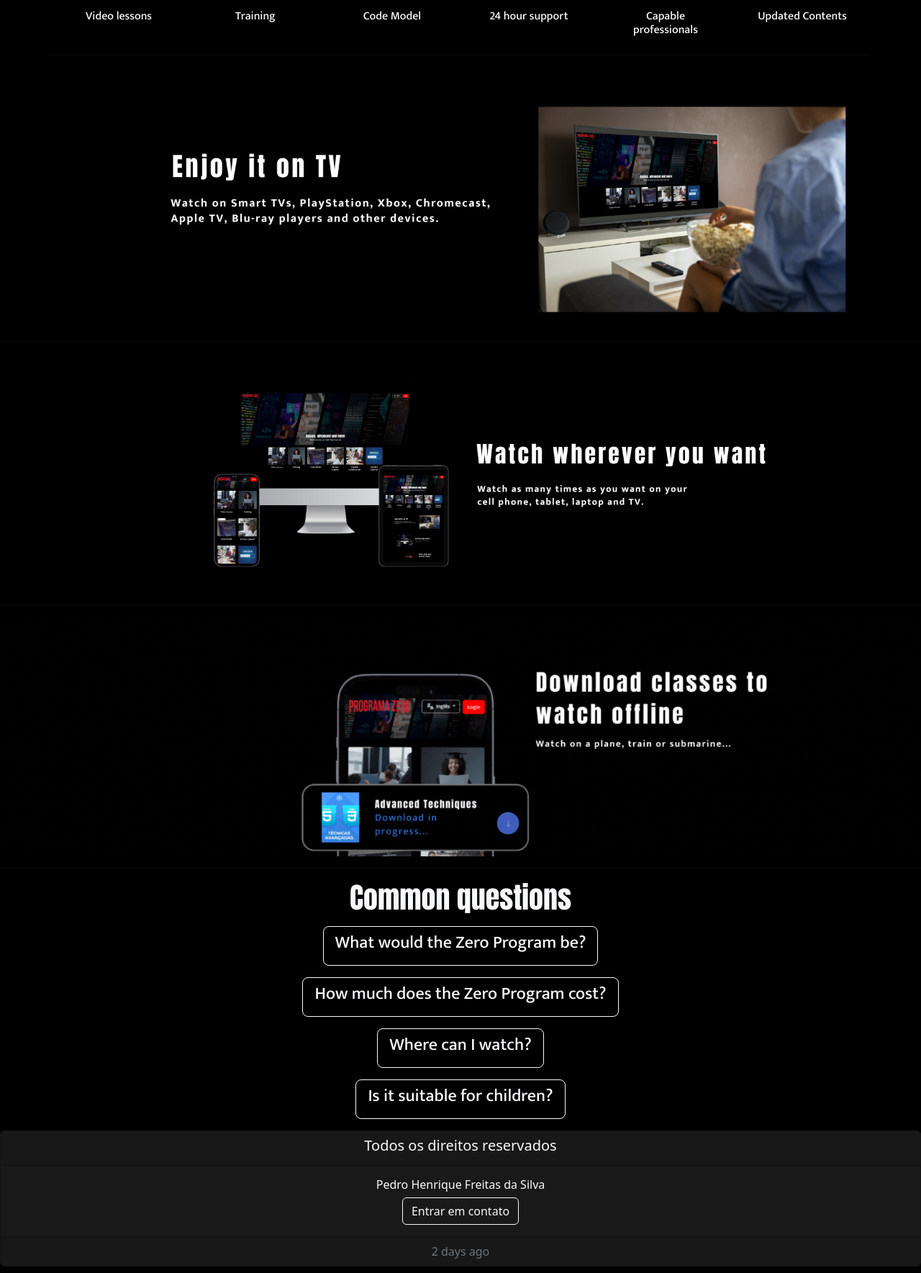
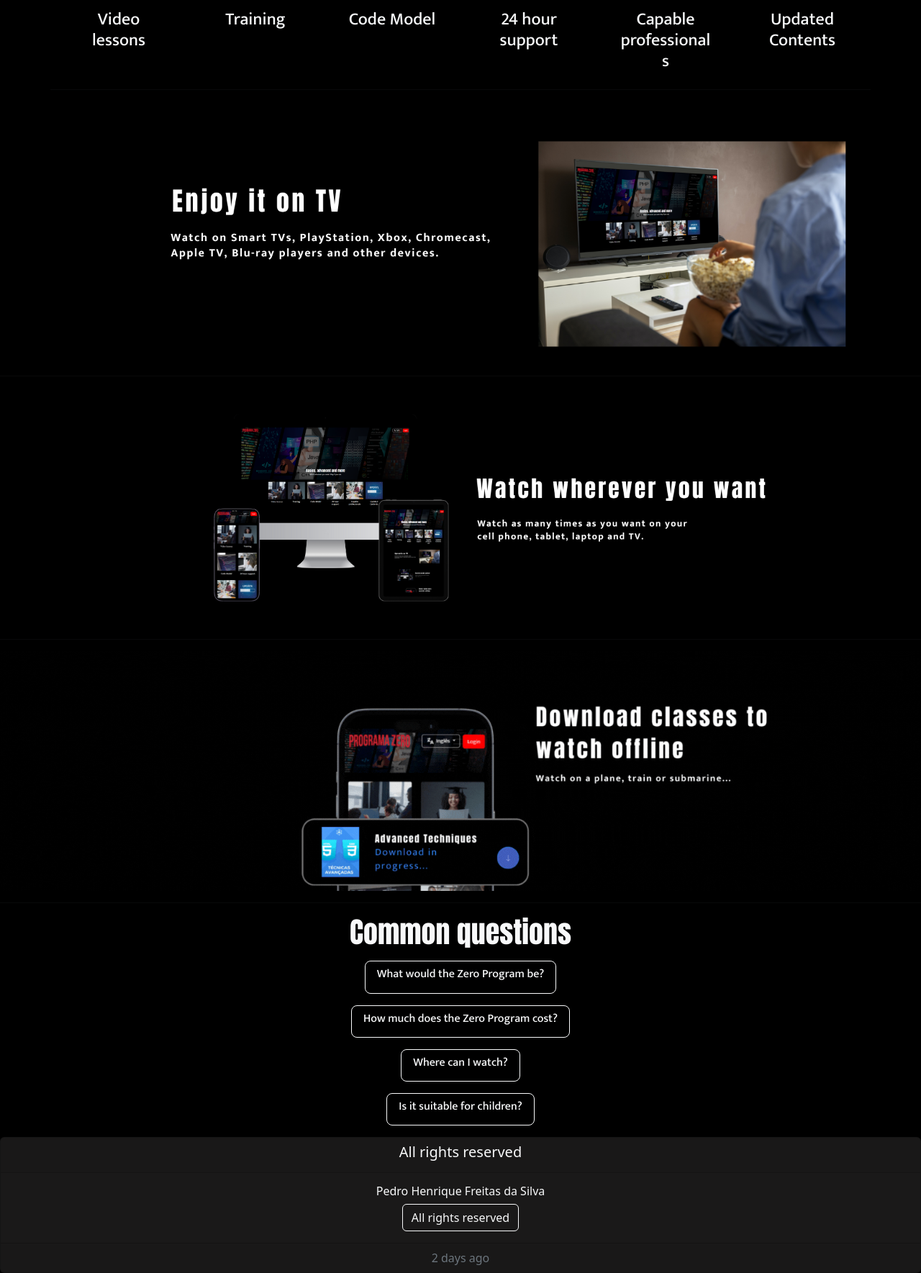
Before and after one commit to PedroBakerofc/Portif-lio, a plain HTML site: page ingles.html in a window 1280 px wide. Shown: the part 1152-2921 px from the top of the page at 72% size. Drawn offline with nearby package versions, Linux system fonts and the light colour scheme.

Commit message:
Update ingles.html

```diff
--- a/ingles.html
+++ b/ingles.html
@@ -63,8 +63,8 @@
                     <div class="card h-100" style="background-color: black;">
                        <a href="https://www.youtube.com/watch?v=gQojMIhELvM&list=PLoYCgNOIyGAB_8_iq1cL8MVeun7cB6eNc" target="_blank"><img src="img/video aulas.png" class="card-img-top" alt="..."></a>
                        <div class="card-body">
-                        <h6 class="card-title text-light" style="text-align:center ; font-family: mukta;">Video lessons
-                        </h6>
+                        <h4 class="card-title text-light" style="text-align:center ; font-family: mukta;">Video lessons
+                        </h4>
                         </div>
                       </div>
                   </div>
@@ -74,8 +74,8 @@
                     <div class="card h-100" style="background-color: black;">
                        <a href="https://www.udemy.com/course/the-complete-web-development-bootcamp/?gad_source=1&gclid=CjwKCAjwh4-wBhB3EiwAeJsppGQ46y8zqxEfWtq4-J2xq-nRJ5dNSczizCDeMboomRFcoN8qsL_dUxoCxh4QAvD_BwE&matchtype=b&utm_campaign=WebDevelopment_v.PROF_la.EN_cc.BR_ti.8322&utm_content=deal4584&utm_medium=udemyads&utm_source=adwords&utm_term=_._ag_121407285113_._ad_654184984751_._kw_programming+for+beginners_._de_c_._dm__._pl__._ti_kwd-131864717_._li_1001735_._pd__._&couponCode=2021PM25" target="_blank"><img src="img/Capacitação.png" class="card-img-top" alt="..." ></a>
                        <div class="card-body">
-                        <h6 class="card-title text-light" style="text-align:center ; font-family: mukta;">Training
-                        </h6>
+                        <h4 class="card-title text-light" style="text-align:center ; font-family: mukta;">Training
+                        </h4>
                         </div>
                       </div>
                   </div>
@@ -84,8 +84,8 @@
                     <div class="card h-100" style="background-color: black;">
                        <a href="https://www.scriptbrasil.com.br/codigos/" target="_blank"><img src="img/Códigos Modelo.png" class="card-img-top" alt="..."></a>
                        <div class="card-body">
-                        <h6 class="card-title text-light" style="text-align:center ; font-family: mukta;"> Code Model
-                        </h6>
+                        <h4 class="card-title text-light" style="text-align:center ; font-family: mukta;"> Code Model
+                        </h4>
                         </div>
                       </div>
                   </div>
@@ -94,8 +94,8 @@
                     <div class="card h-100" style="background-color: black;">
                        <a href="https://www.codeproject.com/" target="_blank"><img src="img/suporte.png" class="card-img-top" alt="..."></a>
                        <div class="card-body">
-                        <h6 class="card-title text-light" style="text-align:center ; font-family: mukta;">24 hour support
-                        </h6>
+                        <h4 class="card-title text-light" style="text-align:center ; font-family: mukta;">24 hour support
+                        </h4>
                         </div>
                       </div>
                   </div>
@@ -104,8 +104,8 @@
                     <div class="card h-100" style="background-color: black;">
                        <a href="https://chat.openai.com/" target="_blank"><img src="img/profissionais.png" class="card-img-top" alt="..."></a>
                        <div class="card-body">
-                        <h6 class="card-title text-light" style="text-align:center ; font-family: mukta;">Capable professionals
-                        </h6>
+                        <h4 class="card-title text-light" style="text-align:center ; font-family: mukta;">Capable professionals
+                        </h4>
                         </div>
                       </div>
                   </div>
@@ -114,8 +114,8 @@
                     <div class="card h-100" style="background-color: black;">
                        <a href="https://www.bitdegree.org/learn/" target="_blank"><img src="img/atualizados.png" class="card-img-top" alt="..."></a>
                        <div class="card-body">
-                        <h6 class="card-title text-light" style="text-align:center ; font-family: mukta;">Updated Contents
-                        </h6>
+                        <h4 class="card-title text-light" style="text-align:center ; font-family: mukta;">Updated Contents
+                        </h4>
                         </div>
                       </div>
                     </div>
@@ -147,7 +147,7 @@
 
               <p>
                 <center><button class="btn btn-outline-light btn-lg" type="button" data-bs-toggle="collapse" data-bs-target="#collapse" aria-expanded="false" aria-controls="collapseExample">
-                  <h4 style="font-family: mukta;">What would the Zero Program be?</h4>
+                  <h6 style="font-family: mukta;">What would the Zero Program be?</h6>
                 </button></center>
               </p>
               <div class="collapse" id="collapse">
@@ -162,7 +162,7 @@
 
               <p>
                 <center><button class="btn btn-outline-light btn-lg" type="button" data-bs-toggle="collapse" data-bs-target="#collapse2" aria-expanded="false" aria-controls="collapseExample">
-                  <h4 style="font-family: mukta;">How much does the Zero Program cost?</h4>
+                  <h6 style="font-family: mukta;">How much does the Zero Program cost?</h6>
                 </button></center>
               </p>
               <div class="collapse" id="collapse2">
@@ -176,7 +176,7 @@
 
               <p>
                 <center><button class="btn btn-outline-light btn-lg" type="button" data-bs-toggle="collapse" data-bs-target="#collapse3" aria-expanded="false" aria-controls="collapseExample">
-                  <h4 style="font-family: mukta;">Where can I watch?</h4>
+                  <h6 style="font-family: mukta;">Where can I watch?</h6>
                 </button></center>
               </p>
               <div class="collapse" id="collapse3">
@@ -190,7 +190,7 @@
 
               <p>
                 <center><button class="btn btn-outline-light btn-lg" type="button" data-bs-toggle="collapse" data-bs-target="#collapse4" aria-expanded="false" aria-controls="collapseExample">
-                  <h4 style="font-family: mukta;">Is it suitable for children?</h4>
+                  <h6 style="font-family: mukta;">Is it suitable for children?</h6>
                 </button></center>
               </p>
               <div class="collapse" id="collapse4">
@@ -206,11 +206,11 @@
 
             <div class="card text-center text-light" style="background-color: rgb(26, 25, 25);">
                 <div class="card-header">
-                  <h5>Todos os direitos reservados</h5>
+                  <h5>All rights reserved</h5>
                 </div>
                 <div class="card-body">
                   <h6 class="card-title">Pedro Henrique Freitas da Silva</h6>
-                  <a href="https://api.whatsapp.com/send/?phone=16991464426&text&type=phone_number&app_absent=0" class="btn btn-outline-light" target="_blank">Entrar em contato</a>
+                  <a href="https://api.whatsapp.com/send/?phone=16991464426&text&type=phone_number&app_absent=0" class="btn btn-outline-light" target="_blank">All rights reserved</a>
                 </div>
                 <div class="card-footer text-muted">
                   2 days ago
```
